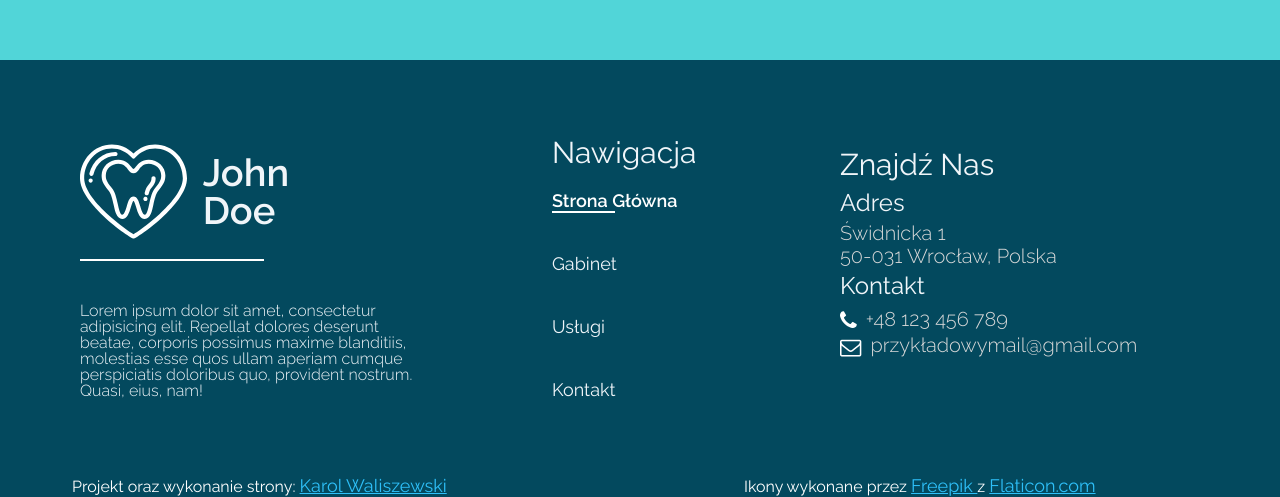
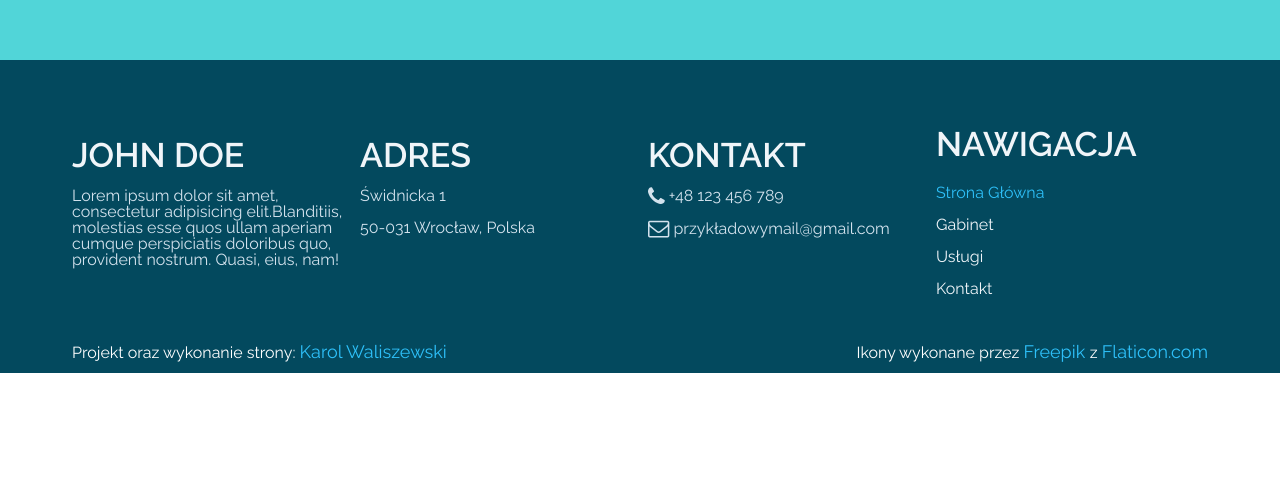
Before and after one commit to Karol-Waliszewski/Dentist-Webpage, a website: page docs/index.html in a window 1280 px wide. Shown: the part 3251-3748 px from the top of the page. After the commit the page ends 3624 px from the top, so only its background shows below. Drawn offline with nearby package versions, Linux system fonts and the light colour scheme; some packages are replaced by stand-ins of ours.

Commit message:
Remade footer

```diff
--- a/docs/index.html
+++ b/docs/index.html
@@ -190,20 +190,20 @@
       <div class="row--main center-xs middle-xs">
         <div class="col-md-4 stat">
           <div class="row middle-xs center-xs">
-            <div class="col-sm-4 col-xs-12 stat__number">19</div>
-            <div class="col-sm-8 col-xs-12  stat__name">Lat doświadczenia</div>
+            <div class="col-sm-5 col-xs-12 stat__number">19</div>
+            <div class="col-sm-7 col-xs-12  stat__name">Lat doświadczenia</div>
           </div>
         </div>
         <div class="col-md-4 stat">
           <div class="row middle-xs center-xs">
-            <div class="col-sm-4 col-xs-12 stat__number">1326</div>
-            <div class="col-sm-8 col-xs-12 stat__name">Zadowolonych klientów</div>
+            <div class="col-sm-5 col-xs-12 stat__number">1326</div>
+            <div class="col-sm-7 col-xs-12 stat__name">Zadowolonych klientów</div>
           </div>
         </div>
         <div class="col-md-4 stat">
           <div class="row middle-xs center-xs">
-            <div class="col-sm-4 col-xs-12 stat__number">11</div>
-            <div class="col-sm-8 col-xs-12  stat__name">Certyfikatów</div>
+            <div class="col-sm-5 col-xs-12 stat__number">11</div>
+            <div class="col-sm-7 col-xs-12  stat__name">Certyfikatów</div>
           </div>
         </div>
       </div>
@@ -211,69 +211,65 @@
     <map class="section map" id="map"></map>
 
   </main>
+
   <footer id="footer" class="footer container-fluid">
     <div class="container">
-      <div class="row--main middle-xs between-xs">
-
-        <section class="col-md-4 footer__section">
-          <header class="row middle-xs footer__header">
-            <img src="img/logo--lorem.svg" alt="" class="col-md-4 footer__logo">
-            <h2 class="col-md-8 footer__heading">John <br> Doe</h2>
-          </header>
-          <div class="row">
-            <p class="col-md footer__more">Lorem ipsum dolor sit amet, consectetur adipisicing elit. Repellat dolores deserunt beatae, corporis possimus maxime blanditiis, molestias esse quos ullam aperiam cumque perspiciatis doloribus quo, provident nostrum. Quasi, eius, nam!</p>
-          </div>
+      <div class="row--main middle-xs">
+        <section class="col-md-3 col-xs-12 footer__section">
+          <h2 class="footer__heading">John Doe</h2>
+          <p class="footer__item">Lorem ipsum dolor sit amet, consectetur adipisicing elit.Blanditiis, molestias esse quos ullam aperiam cumque perspiciatis doloribus quo, provident nostrum. Quasi, eius, nam!</p>
         </section>
 
-        <section class="col-md-3 col-md-offset-1 footer__section">
-          <nav class="nav--footer">
-            <h4 class="nav__header">Nawigacja</h4>
-            <ul class="nav__links">
-              <li><a href="index.html" class="nav__link active">Strona Główna</a></li>
-              <li><a href="gabinet.html" class="nav__link">Gabinet</a></li>
-              <li><a href="uslugi.html" class="nav__link">Usługi</a></li>
-              <li><a href="kontakt.html" class="nav__link">Kontakt</a></li>
+        <section class="col-md-3 col-xs-12 footer__section">
+          <address>
+            <h2 class="footer__heading">Adres</h2>
+            <p class="footer__item">Świdnicka 1</p>
+            <p class="footer__item">50-031 Wrocław, Polska</p>
+          </address>
+        </section>
+
+        <section class="col-md-3 col-xs-12 footer__section">
+          <h2 class="footer__heading">Kontakt</h2>
+
+          <p class="footer__item">
+            <span class="fa fa-lg fa-phone" aria-hidden="true"></span> +48 123 456 789
+          </p>
+
+          <p class="footer__item">
+            <span class="fa fa-lg fa-envelope-o" aria-hidden="true"></span> przykładowymail@gmail.com
+          </p>
+        </section>
+
+        <section class="col-md-3 col-xs-12 footer__section">
+          <nav>
+            <h4 class="footer__heading">Nawigacja</h4>
+            <ul class="footer__links">
+              <li><a href="index.html" class="footer__item footer__link active">Strona Główna</a></li>
+              <li><a href="gabinet.html" class="footer__item footer__link">Gabinet</a></li>
+              <li><a href="uslugi.html" class="footer__item footer__link">Usługi</a></li>
+              <li><a href="kontakt.html" class="footer__item footer__link">Kontakt</a></li>
             </ul>
           </nav>
         </section>
 
-        <section class="col-md-4 footer__section">
-          <address class="contact--footer">
-            <h4 class="contact__header--primary">Znajdź Nas</h4>
-            <h5 class="contact__header--secondary">Adres</h5>
-            <p class="contact__info">Świdnicka 1</p>
-            <p class="contact__info">50-031 Wrocław, Polska</p>
-
-            <h5 class="contact__header--secondary">Kontakt</h5>
-
-            <span class="fa fa-lg fa-phone" aria-hidden="true"></span>
-            <p class="contact__info--inline">+48 123 456 789</p>
-
-            <br>
-           <span class="fa fa-lg fa-envelope-o" aria-hidden="true"></span>
-           <p class="contact__info--inline">przykładowymail@gmail.com</p>
-
-          </address>
-        </section>
-
       </div>
-    </div>
-    <aside class="copyright container">
+      <aside class="copyright">
         <div class="row between-xs">
-        <p class="col-md-5 copyright__copyinfo">Projekt oraz wykonanie strony:
+          <p class="col-md-5 copyright__info">Projekt oraz wykonanie strony:
             <a href="#" class="copyright__link">
               Karol Waliszewski
             </a>
           </p>
-        <p class="col-md-5 copyright__copyinfo">Ikony wykonane przez
+          <p class="col-md-5 copyright__info">Ikony wykonane przez
             <a href="https://www.flaticon.com/authors/freepik" class="copyright__link">
                   Freepik
-          </a>
-          z
+            </a> z
             <a href="http://www.flaticon.com/" class="copyright__link">Flaticon.com</a>
           </p>
         </div>
       </aside>
+    </div>
+
   </footer>
   <script src="js/app.js"></script>
   <script src="https://maps.googleapis.com/maps/api/js?key=AIzaSyDmXO4JaDs6MpDi6c9HjLdbOIoq8QxqIcs&callback=mapModule.initMap" async defer></script>
--- a/src/sass/_benefit.scss
+++ b/src/sass/_benefit.scss
@@ -30,8 +30,10 @@
     }
     @include e(icon) {
         width: 100%;
-        //height: convertPixels(90, 768, 1vh);
         height: auto;
+        @include responsive('phone-wide', max) {
+            height: 90px;
+        }
     }
     &::after {
         content: '';
--- a/src/sass/_copyright.scss
+++ b/src/sass/_copyright.scss
@@ -1,10 +1,23 @@
 .copyright {
-    position: relative;
-    min-height: 20px !important;
-    bottom: 0;
-    color: #fff;
-    @include e(link) {
-        color: $lightblue;
-        @include font-size(18);
+  position: absolute;
+  min-height: 20px !important;
+  width: 100%;
+  bottom: 10px;
+  color: #fff;
+  @include e(link) {
+    color: $lightblue;
+    @include font-size(18);
+    text-decoration: none;
+  }
+  @include e(info) {
+
+    padding: 0 0.5rem;
+    @include responsive('tablet', min) {
+      padding: 0;
+
+      &:last-child {
+        text-align: right;
+      }
     }
+  }
 }
--- a/src/sass/_footer.scss
+++ b/src/sass/_footer.scss
@@ -1,57 +1,114 @@
-@import 'copyright';
+// @import 'copyright';
+// .footer {
+//     position: relative;
+//     background: $darkblue;
+//     color: $dirtwhite;
+//     .container {
+//         min-height: convertPixels(400, 768, 1vh);
+//         @include main-section();
+//     }
+//     @include e(logo) {
+//         @include responsive('tablet-wide', max) {
+//             max-width: 100%;
+//         }
+//         height: auto;
+//     }
+//     @include e(header) {
+//         position: relative;
+//         &::after {
+//             content: '';
+//             display: block;
+//             position: absolute;
+//             width: 50%;
+//             height: 2px;
+//             @include responsive('tablet-wide', max) {
+//                 left: 0;
+//             }
+//             left: 8px;
+//             bottom: -1rem;
+//             background: #fff;
+//         }
+//         margin-bottom: 2rem;
+//     }
+//     @include e(heading) {
+//         font-weight: 600;
+//         @include font-size(38);
+//     }
+//     @include e(more) {
+//         @include font-size(16);
+//         font-weight: 300;
+//     }
+//     @include e(section) {
+//         min-height: convertPixels(250, 768, 1vh);
+//         display: flex;
+//         flex-direction: column;
+//         justify-content: space-between;
+//         margin: {
+//             top: 0.7rem;
+//             bottom: 0.7rem;
+//         }
+//         @include responsive('tablet', max) {
+//             min-height: 10vh;
+//         }
+//     }
+//     @include e(copy) {
+//         min-height: auto;
+//     }
+// }
+
 .footer {
   position: relative;
   background: $darkblue;
   color: $dirtwhite;
+  @include responsive('tablet', max) {
+    padding: 2rem;
+  }
   .container {
-        min-height: convertPixels(400, 768, 1vh);
+    min-height: convertPixels(300, 768, 1vh);
+    position: relative;
     @include main-section();
-    }
-    @include e(logo) {
-        @include responsive('tablet-wide', max) {
-            max-width: 100%;
-        }
-        height: auto;
-    }
-    @include e(header) {
-        position: relative;
-        &::after {
-            content: '';
-            display: block;
-            position: absolute;
-            width: 50%;
-            height: 2px;
-            @include responsive('tablet-wide', max) {
-                left: 0;
-            }
-            left: 8px;
-            bottom: -1rem;
-            background: #fff;
-        }
-        margin-bottom: 2rem;
   }
   @include e(heading) {
     font-weight: 600;
-        @include font-size(38);
+    @include font-size(34);
+    text-transform: uppercase;
+    margin-bottom: 1rem;
+    color: $dirtwhite;
   }
-    @include e(more) {
+  @include e(item) {
     @include font-size(16);
-        font-weight: 300;
+    font-weight: 400;
+    margin: 1rem 0;
+    color: darken($dirtwhite,8%);
+  }
+  @include e(link) {
+    @include font-size(16);
+    display: inline-block;
+    color: inherit;
+    text-decoration: none;
+      margin: 0.5rem 0;
+    font-weight: 400;
+    transition: 150ms;
+
+    &:hover {
+      color: $lightblue;
+    }
+
+    &.active {
+      color: $lightblue;
+    }
   }
   @include e(section) {
-        min-height: convertPixels(250, 768, 1vh);
-        display: flex;
-        flex-direction: column;
-        justify-content: space-between;
+    min-height: convertPixels(150, 768, 1vh);
+    @include responsive('tablet', max) {
+      min-height: 10vh;
       margin: {
         top: 0.7rem;
         bottom: 0.7rem;
       }
-        @include responsive('tablet', max) {
-            min-height: 10vh;
+      &:last-child {
+        margin-bottom: 6rem;
       }
     }
-    @include e(copy) {
-        min-height: auto;
   }
 }
--- a/src/sass/_stat.scss
+++ b/src/sass/_stat.scss
@@ -8,9 +8,12 @@
         @include font-size(70);
         word-wrap: break-word;
         font-family: 'Roboto', sans-serif;
+
     }
     @include e(name) {
-        @include font-size(28);
+        //@include font-size(24);
+        font-size:calc(1rem + 1.1vw);
         font-weight: 700;
+
     }
 }
--- a/src/sass/main.scss
+++ b/src/sass/main.scss
@@ -27,6 +27,7 @@ $dirtwhite: #F0F5F9; // --------- //
 @import 'service';
 @import 'map';
 @import 'footer';
+@import 'copyright';
 @import 'contact';
 @import 'fa/font-awesome';
 
```
Also changed, not shown: src/index.html (+45 -49 lines), docs/css/contacts.css, docs/css/main.css, docs/css/office.css, docs/css/pricelists.css, 5 other files. Lines whose indentation alone changed are shown as unchanged.
